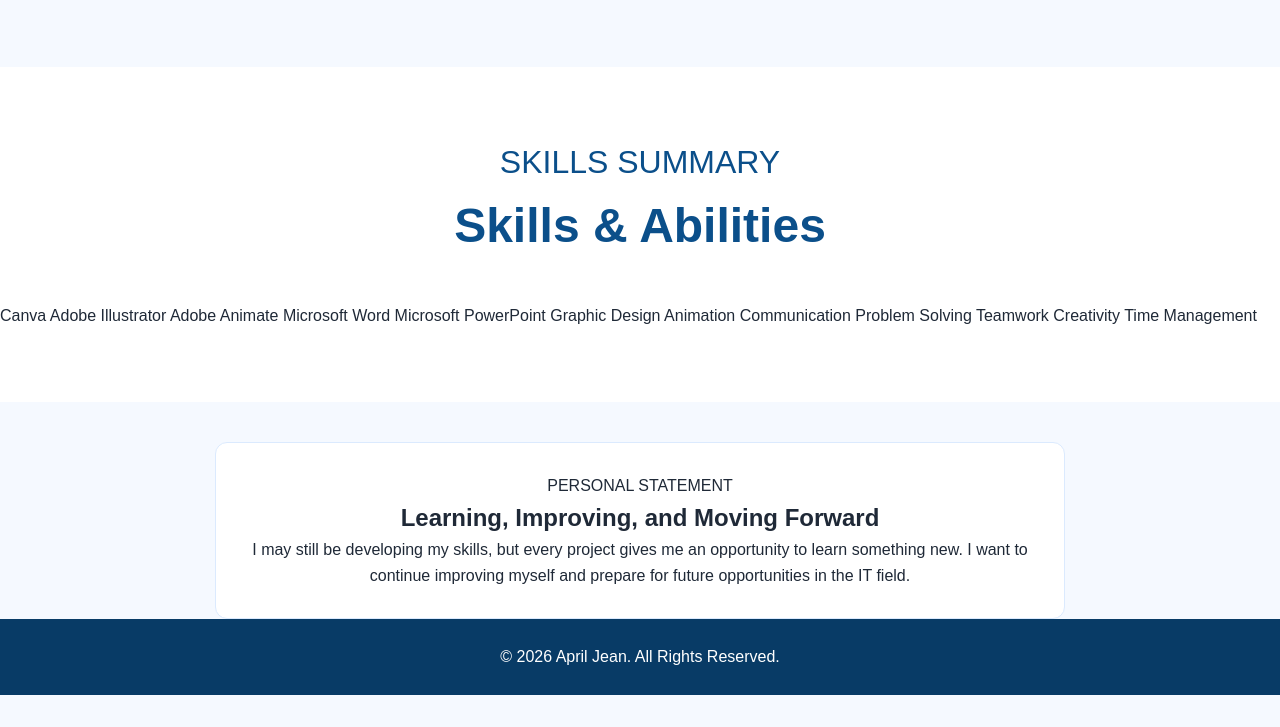
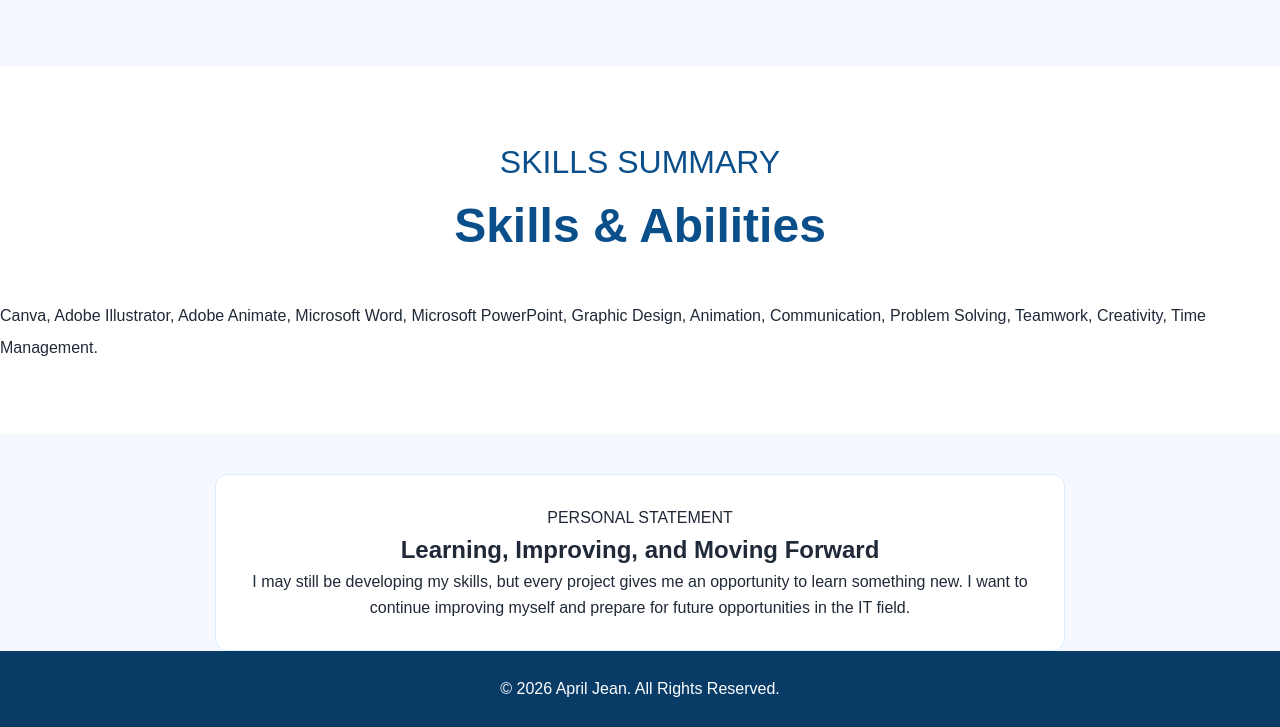
Before and after one commit to apriljeanbagio/April-Jean-Portfolio, a plain HTML site: page resume.html in a window 1280 px wide. Shown: the part 2212-2939 px from the top of the page. Before the commit the page ends 2907 px from the top, so only its background shows below. Drawn offline with Linux system fonts and the light colour scheme.

Commit message:
Update resume.html

```diff
--- a/resume.html
+++ b/resume.html
@@ -328,29 +328,29 @@
 
             <div class="resume-skills">
 
-                <span>Canva</span>
+                <span>Canva,</span>
 
-                <span>Adobe Illustrator</span>
+                <span>Adobe Illustrator,</span>
 
-                <span>Adobe Animate</span>
+                <span>Adobe Animate,</span>
 
-                <span>Microsoft Word</span>
+                <span>Microsoft Word,</span>
 
-                <span>Microsoft PowerPoint</span>
+                <span>Microsoft PowerPoint,</span>
 
-                <span>Graphic Design</span>
+                <span>Graphic Design,</span>
 
-                <span>Animation</span>
+                <span>Animation,</span>
 
-                <span>Communication</span>
+                <span>Communication,</span>
 
-                <span>Problem Solving</span>
+                <span>Problem Solving,</span>
 
-                <span>Teamwork</span>
+                <span>Teamwork,</span>
 
-                <span>Creativity</span>
+                <span>Creativity,</span>
 
-                <span>Time Management</span>
+                <span>Time Management.</span>
 
             </div>
 
```
